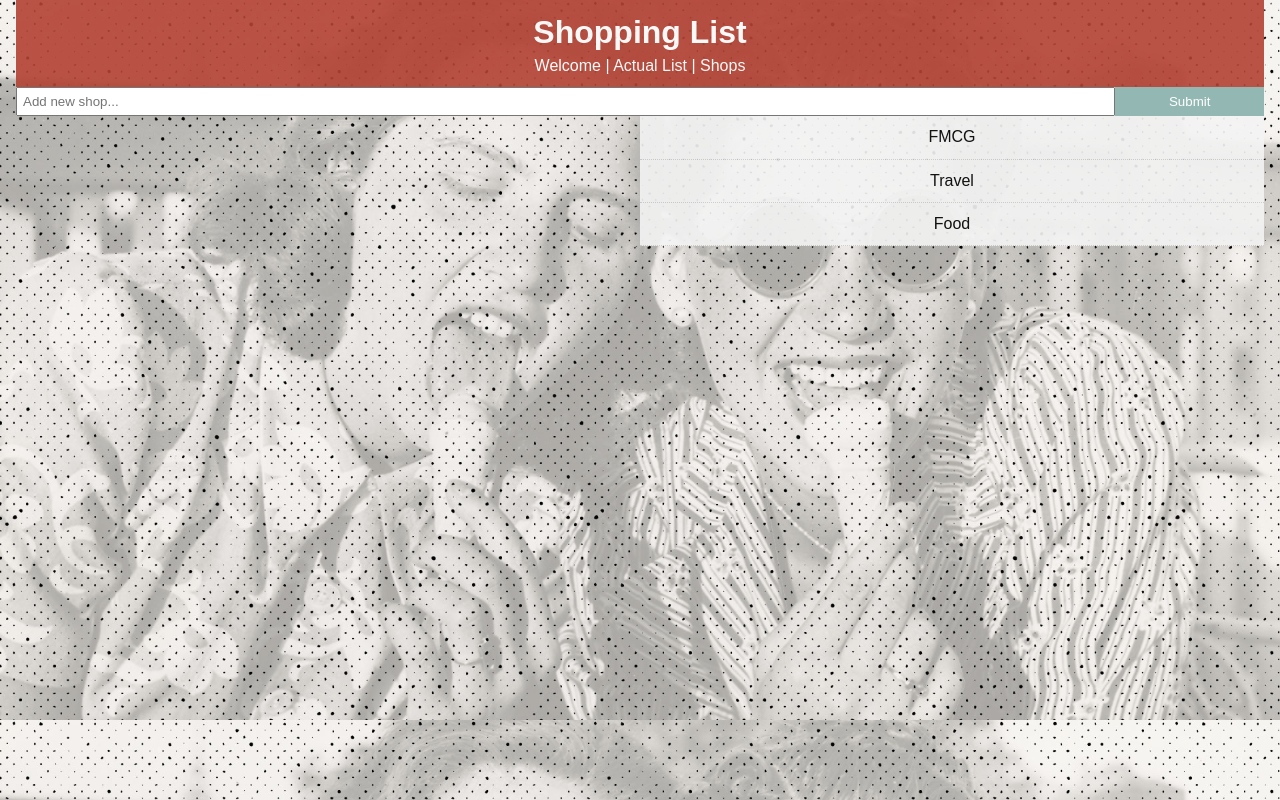
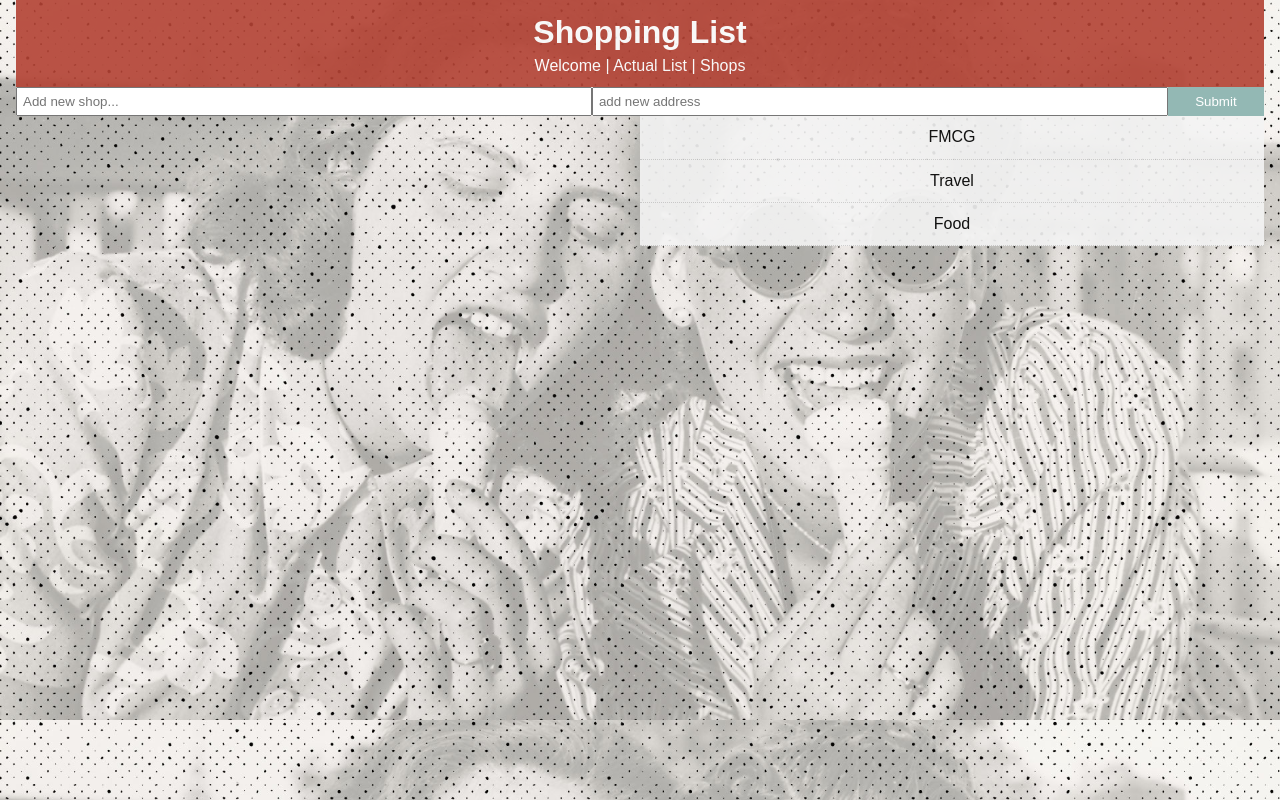
Before and after one commit to peterPalVanyo/react-crash-to-spring, a React (Create React App) app: page /shops in a window 1280 px wide. Built offline with nearby package versions, Linux system fonts and the light colour scheme; no server answers.

Commit message:
the addList manage the double post (name, address)

```diff
--- a/src/App.js
+++ b/src/App.js
@@ -81,9 +81,11 @@ class App extends Component {
     //here the groupid and the url are correct
     //http://192.168.160.130:8080/shopping-list/add
 
-    addList = (name) => {
+    addList = (name, address) => {
+        console.log(address);
         axios.post("http://localhost:8080/shops", {
-            name: name
+            name: name,
+            address: address
         }, {headers:{'Content-Type': 'application/json'}})
             .then(res => this.setState({toshops:
                     [...this.state.toshops, res.data]}));
--- a/src/components/AddList.js
+++ b/src/components/AddList.js
@@ -3,7 +3,8 @@ import React, {Component} from 'react';
 export class AddList extends Component {
 
     state = {
-        name:''
+        name:'',
+        address:''
     }
 
     //setting the value whatever we type in, name: e.target.value
@@ -12,8 +13,9 @@ export class AddList extends Component {
     //prevent from automatically submit and call props method
     onSubmit = (e) => {
         e.preventDefault();
-        this.props.addList(this.state.name);
+        this.props.addList(this.state.name, this.state.address);
         this.setState({name: ''});
+        this.setState({address: ''});
     }
 
     render(){
@@ -22,6 +24,8 @@ export class AddList extends Component {
             <form onSubmit={this.onSubmit} style={{ display: 'flex' }}>
                 <input type="text" name="name" style= {{ flex: '10', padding: '5px' }}
                        placeholder="Add new shop..." value={ this.state.name} onChange={this.onChange}/>
+                <input type="text" name="address" style={ {flex: '10', padding: '5px'}}
+                placeholder="add new address" value={ this.state.address} onChange={this.onChange}/>
                 <input type="submit" value="Submit" className="btn" style={{ flex: '1' }}/>
             </form>
         )
```
